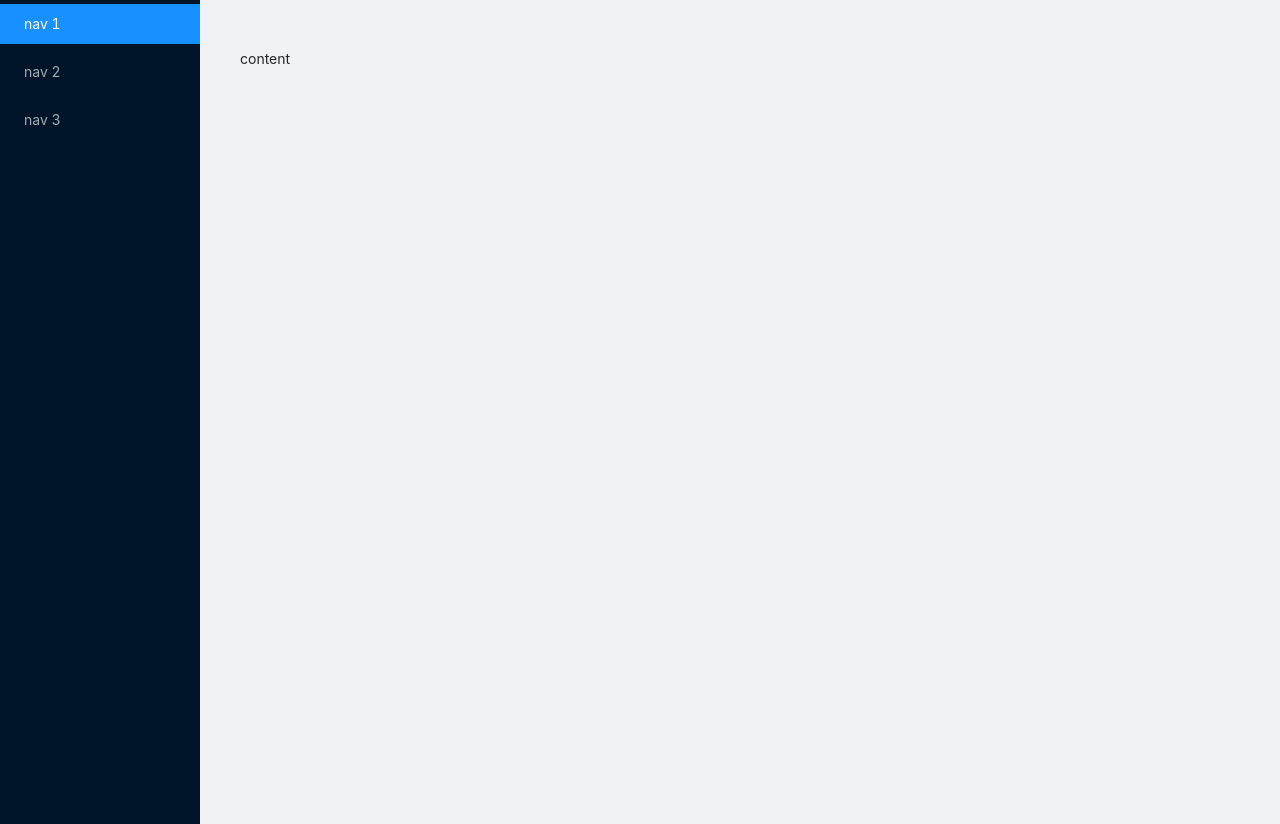
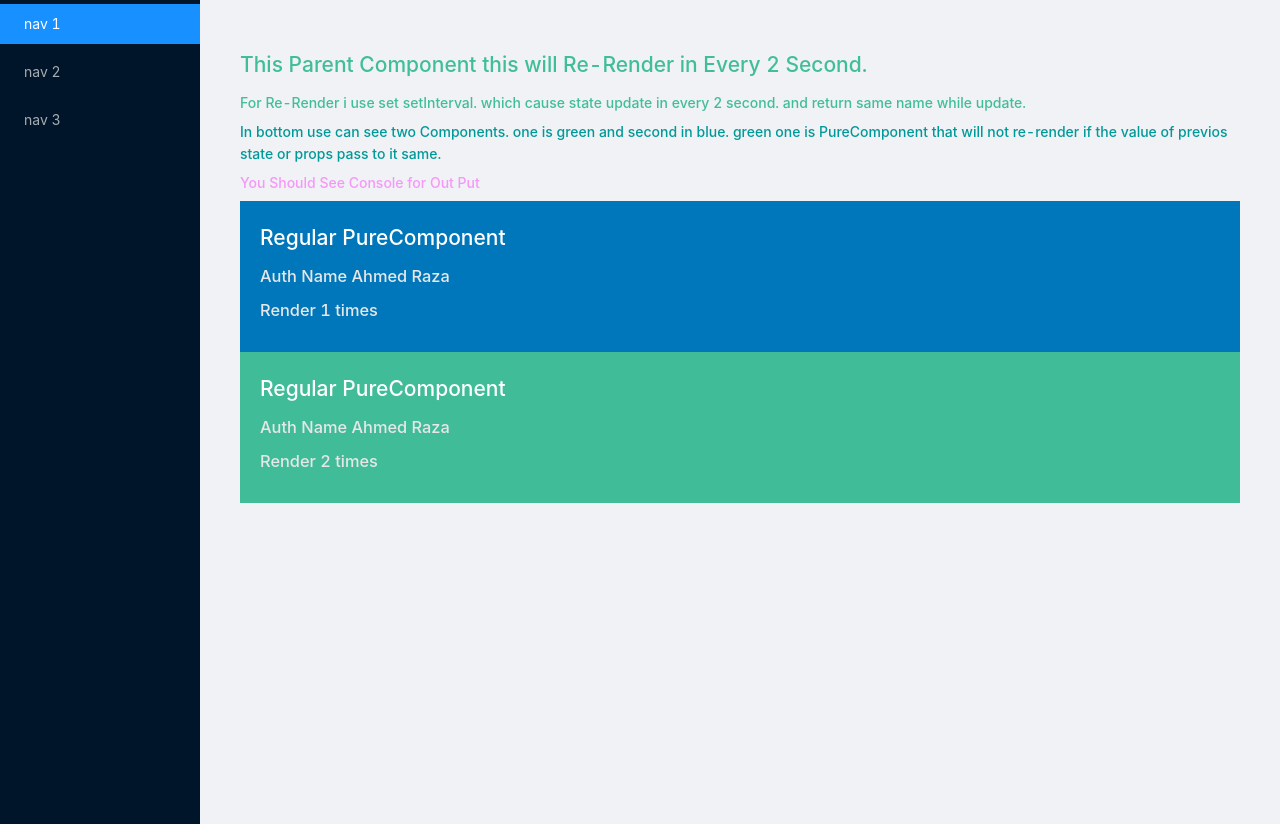
Before and after one commit to MisterCommit/react-core-practice, a React (Create React App) app: page / in a window 1280 px wide. Built offline with nearby package versions, Linux system fonts and the light colour scheme.

Commit message:
Pure Compoent

```diff
--- a/src/Content.js
+++ b/src/Content.js
@@ -1,5 +1,6 @@
-import react,{Component} from "react";
+import React,{Component} from "react";
 import { Layout } from 'antd';
+import ParentComponent from "./component/purecomponents/ParentComponent";
 
 
 class Content extends Component{
@@ -7,7 +8,7 @@ class Content extends Component{
         return(
             <Layout.Content style={{ margin: '24px 16px 0' }}>
       <div className="site-layout-background" style={{ padding: 24, height:'100vh' }}>
-        content
+       <ParentComponent/>
       </div>
     </Layout.Content>
         )
--- /dev/null
+++ b/src/component/purecomponents/ParentComponent.js
@@ -0,0 +1,43 @@
+import React ,{Component}from 'react';
+import MyPureComponent from './PureComponent'
+import RegularCompont from './RegularCompont'
+
+class ParentComponent extends Component {
+
+
+    constructor(props) {
+      super(props)
+
+      this.state = {
+         name:"Ahmed Raza"
+      }
+    }
+
+    componentDidMount (){
+setInterval(() => {
+    this.setState({name:"Ahmed Raza"})
+}, 2000);
+    }
+
+    render()
+    {
+        console.log('================ Parent Component Render ================')
+        return(
+          <div>
+              <h1 style={{color:"#0a7b"}}>
+                  This Parent Component this will Re-Render in Every 2 Second.
+              </h1>
+              <h4 style={{color:"#0a7b"}} >
+                  For Re-Render i use set setInterval. which cause state update in every 2 second. and return same name while update.
+              </h4>
+              <h4 style={{color:"#099"}}>In bottom use can see two Components. one is green and second in blue. green one is PureComponent that will not re-render if the value of previos state or props pass to it same.</h4>
+              <h4 style={{color:"#ff00ff60"}}>You Should See Console for Out Put</h4>
+            <MyPureComponent name={this.state.name}/>
+            <RegularCompont name={this.state.name}/>
+            </div>
+        )
+    }
+}
+
+
+export default ParentComponent;
--- /dev/null
+++ b/src/component/purecomponents/PureComponent.js
@@ -0,0 +1,21 @@
+import React, { PureComponent } from 'react'
+let a= 1;
+export default class RegularComponent extends PureComponent {
+
+
+    componentDidUpdate(){
+        a++;
+            }
+  render() {
+    console.log('PureComponent Render')
+    return (
+      <div style={{background:'#07b', padding:20}}>
+          <h1 style={{color:"#fff"}}>Regular PureComponent</h1>
+           <h3  style={{color:"#e7e7e7"}}>  Auth Name {this.props.name}</h3>
+         <h3  style={{color:"#e7e7e7"}}>  Render  {a} times</h3>
+
+           </div>
+
+    )
+  }
+}
--- /dev/null
+++ b/src/component/purecomponents/RegularCompont.js
@@ -0,0 +1,21 @@
+import React, { Component } from 'react'
+let a= 1;
+export default class RegularComponent extends Component {
+
+    componentDidUpdate(){
+a++;
+    }
+  render() {
+
+
+    console.log('Regular Component Render')
+    return (
+        <div style={{background:'#0a7b', padding:20}}>
+        <h1 style={{color:"#fff"}}>Regular PureComponent</h1>
+         <h3  style={{color:"#e7e7e7"}}>  Auth Name {this.props.name}</h3>
+         <h3  style={{color:"#e7e7e7"}}>  Render  {a} times</h3>
+         </div>
+
+    )
+  }
+}
```
Also changed, not shown: src/App.js (line endings or trailing spaces), src/common/constent.js (added).
